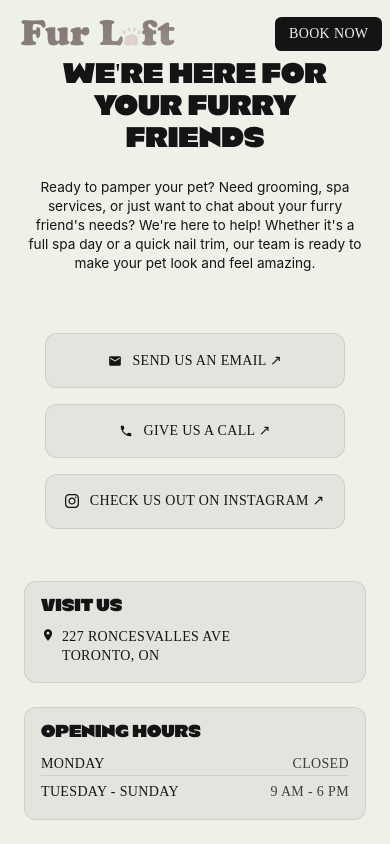
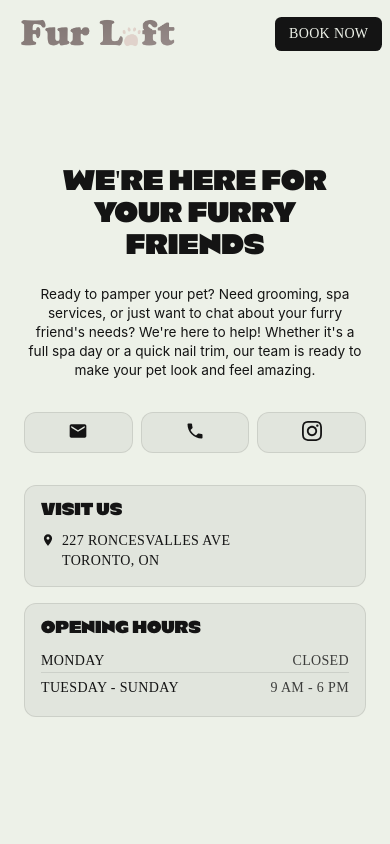
Before and after one commit to batunpc/fur-loft, a website built with Vite: page contact.html in a window 390 px wide. Built offline with nearby package versions, Linux system fonts and the light colour scheme; some packages are replaced by stand-ins of ours; a web font is replaced by a local one.

Commit message:
contact page responsiveness

```diff
--- a/css/contact.css
+++ b/css/contact.css
@@ -155,16 +155,18 @@
 
   .contact .contact-card-header-main {
     order: -1;
-    margin-bottom: 1.5em;
+    margin-bottom: 1em;
     gap: 0.5em;
   }
 
   .contact .contact-actions {
     order: 2;
+    margin-top: 0.25em;
   }
 
   .contact-info-bottom-right {
     order: 3;
+    margin-top: 0.5em;
   }
 
   .contact .contact-card-header-main h1 {
@@ -279,7 +281,6 @@
   display: flex;
   flex-direction: column;
   gap: 1em;
-  margin-top: 1.5em;
 }
 
 /* Bottom Right Info Sections */
@@ -289,7 +290,7 @@
   right: 2em;
   display: flex;
   flex-direction: column;
-  gap: 1.5em;
+  gap: 1em;
   width: 400px;
   z-index: 10;
 }
@@ -318,6 +319,42 @@
   .contact-info-bottom-right {
     position: static;
     width: 100%;
-    margin-top: 2em;
+    margin-top: 0.5em;
+  }
+
+  /* Create horizontal icon layout for mobile */
+  .contact-actions {
+    display: flex;
+    flex-direction: row !important;
+    gap: 0.5em;
+    justify-content: center;
+    margin-top: 0.5em;
+    width: 100%;
+  }
+
+  .contact-actions .contact-link {
+    flex: 1;
+    padding: 0.5em 0.25em;
+    display: flex;
+    flex-direction: column;
+    align-items: center;
+    text-align: center;
+  }
+
+  .contact-actions .contact-info-link,
+  .contact-actions .instagram-link {
+    flex-direction: column;
+    gap: 0.5em;
+    font-size: 0.75rem;
+  }
+
+  .contact-actions svg {
+    width: 20px;
+    height: 20px;
+    margin-bottom: 0.25em;
+  }
+
+  .contact-actions span {
+    display: none;
   }
 }
```
